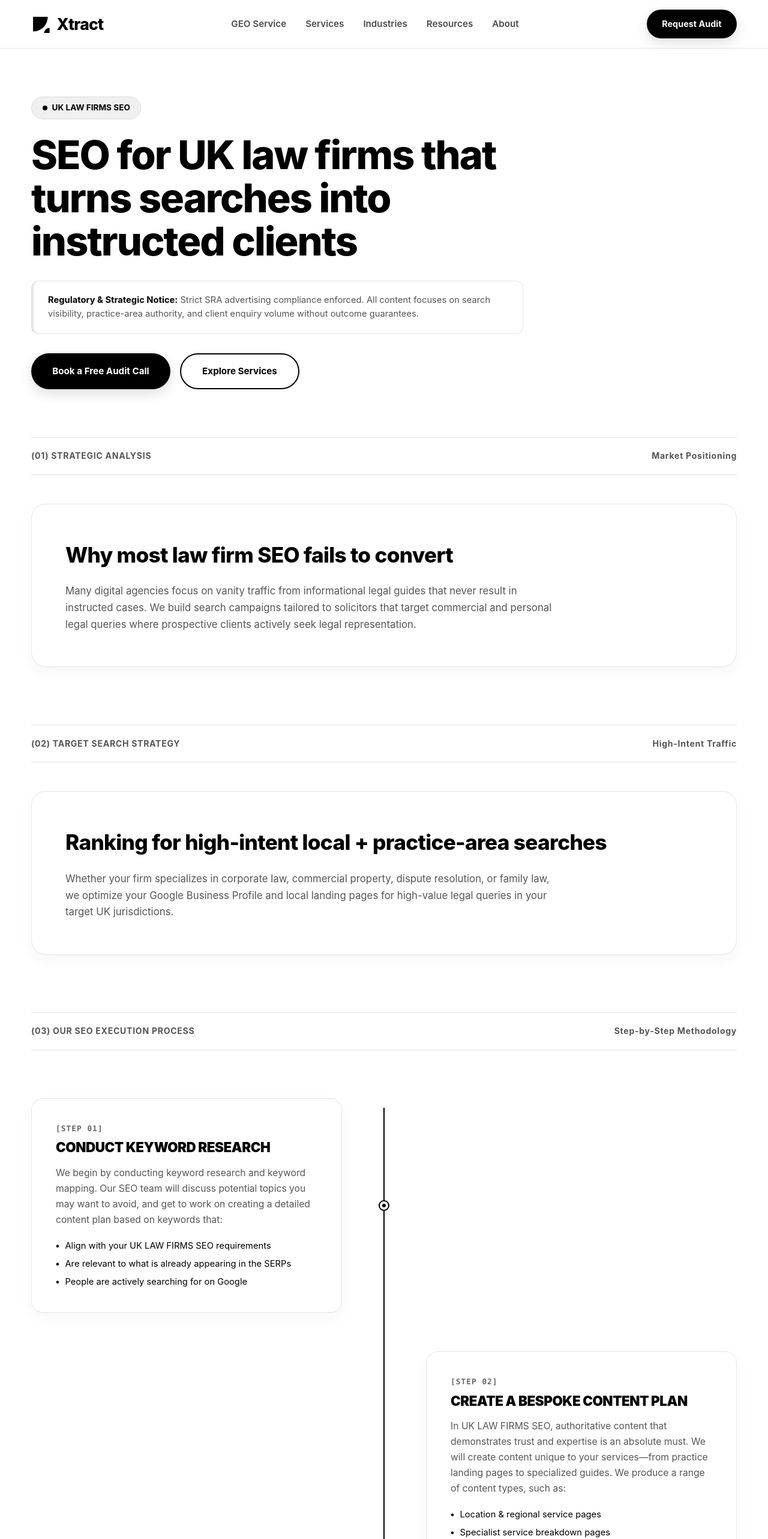
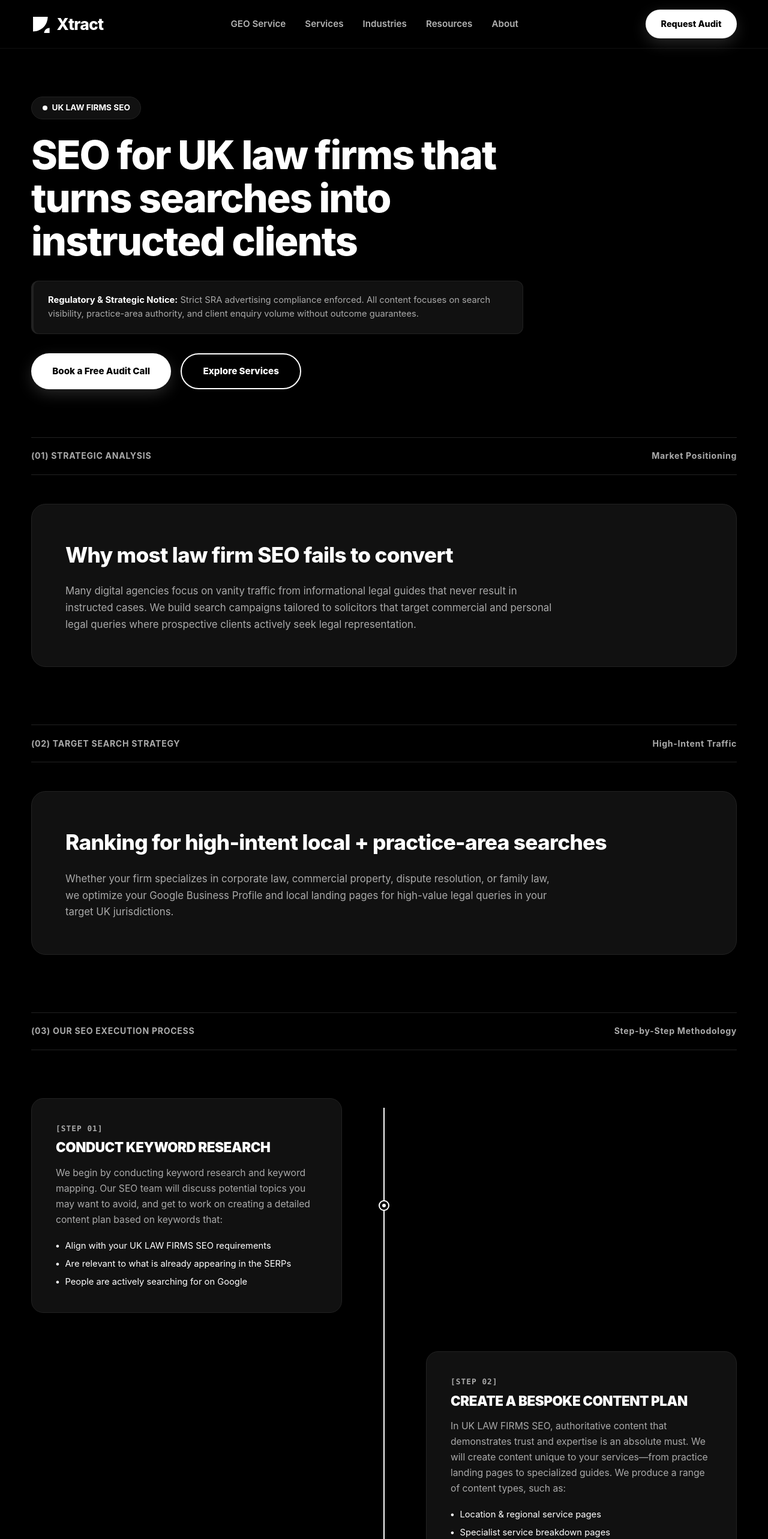
Before and after one commit to lucasthegreat1/agency-website, a Next.js app: page /seo-for-law-firms in a window 1280 px wide. Shown: the top 2566 px of the page at 60% size. Built offline with nearby package versions, Linux system fonts and the light colour scheme.

Commit message:
Convert entire website to site-wide Pitch Black primary dark theme (Black and White over White and Black)

```diff
--- a/src/app/globals.css
+++ b/src/app/globals.css
@@ -1,23 +1,23 @@
 :root {
-  --bg-primary: #ffffff;
-  --bg-surface: #ffffff;
-  --bg-secondary: #f8f8f8;
+  --bg-primary: #000000;
+  --bg-surface: #111111;
+  --bg-secondary: #181818;
   --bg-dark: #000000;
   --bg-dark-card: #111111;
 
-  --text-main: #000000;
-  --text-muted: #555555;
-  --text-light: #888888;
+  --text-main: #ffffff;
+  --text-muted: #aaaaaa;
+  --text-light: #777777;
   --text-white: #ffffff;
 
-  --brand-accent: #000000;
-  --brand-accent-hover: #222222;
-  --brand-accent-light: #f0f0f0;
-  --brand-underline: #000000;
+  --brand-accent: #ffffff;
+  --brand-accent-hover: #dddddd;
+  --brand-accent-light: #181818;
+  --brand-underline: #ffffff;
 
-  --border-light: #e5e5e5;
-  --border-subtle: #f0f0f0;
-  --border-dark: #222222;
+  --border-light: #222222;
+  --border-subtle: #333333;
+  --border-dark: #444444;
 
   --font-sans: -apple-system, BlinkMacSystemFont, "SF Pro Display", "Segoe UI", Roboto, Helvetica, Arial, sans-serif;
   --font-mono: SFMono-Regular, Menual, Monaco, Consolas, "Liberation Mono", "Courier New", monospace;
@@ -27,8 +27,8 @@
   --radius-lg: 20px;
   --radius-pill: 9999px;
 
-  --shadow-soft: 0 8px 24px rgba(0, 0, 0, 0.04);
-  --shadow-medium: 0 16px 36px rgba(0, 0, 0, 0.08);
+  --shadow-soft: 0 8px 24px rgba(0, 0, 0, 0.4);
+  --shadow-medium: 0 16px 36px rgba(0, 0, 0, 0.6);
 }
 
 * {
@@ -85,10 +85,10 @@ img, svg, video {
   align-items: center;
   gap: 0.5rem;
   padding: 0.45rem 1.1rem;
-  background-color: #f0f0f0;
-  border: 1px solid #dcdcdc;
+  background-color: #111111;
+  border: 1px solid #222222;
   border-radius: var(--radius-pill);
-  color: #000000;
+  color: #ffffff;
   font-size: 0.85rem;
   font-weight: 700;
   max-width: 100%;
@@ -107,8 +107,8 @@ img, svg, video {
   left: 0;
   right: 0;
   height: 6px;
-  background-color: #000000;
-  opacity: 0.15;
+  background-color: #ffffff;
+  opacity: 0.25;
   z-index: -1;
   border-radius: 3px;
 }
@@ -146,7 +146,7 @@ img, svg, video {
   gap: 0.6rem;
   padding: 0.9rem 2rem;
   font-size: 0.95rem;
-  font-weight: 700;
+  font-weight: 800;
   border-radius: var(--radius-pill);
   transition: all 0.25s ease;
   cursor: pointer;
@@ -164,24 +164,24 @@ img, svg, video {
 }
 
 .btn-primary {
-  background-color: #000000;
-  color: #ffffff;
-  box-shadow: 0 8px 20px rgba(0, 0, 0, 0.12);
+  background-color: #ffffff;
+  color: #000000;
+  box-shadow: 0 8px 24px rgba(255, 255, 255, 0.15);
 }
 .btn-primary:hover {
-  background-color: #333333;
-  color: #ffffff;
+  background-color: #dddddd;
+  color: #000000;
   transform: translateY(-2px);
 }
 
 .btn-outline {
   background-color: transparent;
-  color: #000000;
-  border: 2px solid #000000;
+  color: #ffffff;
+  border: 2px solid #ffffff;
 }
 .btn-outline:hover {
-  background-color: #000000;
-  color: #ffffff;
+  background-color: #ffffff;
+  color: #000000;
   transform: translateY(-2px);
 }
 
@@ -203,7 +203,7 @@ img, svg, video {
 }
 
 .grid-card:hover {
-  border-color: #000000;
+  border-color: #ffffff;
   transform: translateY(-4px);
   box-shadow: var(--shadow-medium);
 }
@@ -211,11 +211,11 @@ img, svg, video {
 .card-num-pill {
   display: inline-block;
   padding: 0.3rem 0.8rem;
-  background-color: #000000;
-  color: #ffffff;
+  background-color: #ffffff;
+  color: #000000;
   border-radius: var(--radius-pill);
   font-size: 0.8rem;
-  font-weight: 700;
+  font-weight: 800;
   margin-bottom: 1.2rem;
 }
 
--- a/src/components/IndustryPageTemplate.tsx
+++ b/src/components/IndustryPageTemplate.tsx
@@ -57,7 +57,7 @@ export default function IndustryPageTemplate({ spec }: { spec: UKIndustrySpec })
   };
 
   return (
-    <div style={{ backgroundColor: '#ffffff', color: '#000000', minHeight: '100vh', paddingTop: '5rem', paddingBottom: '6rem' }}>
+    <div style={{ backgroundColor: '#000000', color: '#ffffff', minHeight: '100vh', paddingTop: '5rem', paddingBottom: '6rem' }}>
       <script
         type="application/ld+json"
         dangerouslySetInnerHTML={{ __html: JSON.stringify(jsonLd) }}
@@ -66,16 +66,16 @@ export default function IndustryPageTemplate({ spec }: { spec: UKIndustrySpec })
       {/* HERO SECTION */}
       <section style={{ marginBottom: '5rem' }}>
         <div className="container">
-          <div className="soft-pill-tag" style={{ marginBottom: '1.5rem' }}>
-            <span style={{ width: '8px', height: '8px', borderRadius: '50%', backgroundColor: '#000000' }} /> {spec.tag}
+          <div className="soft-pill-tag" style={{ marginBottom: '1.5rem', backgroundColor: '#111111', borderColor: '#222222', color: '#ffffff' }}>
+            <span style={{ width: '8px', height: '8px', borderRadius: '50%', backgroundColor: '#ffffff' }} /> {spec.tag}
           </div>
-          <h1 style={{ fontSize: 'clamp(2.5rem, 5.2vw, 4.5rem)', fontWeight: 800, color: '#000000', letterSpacing: '-0.03em', lineHeight: 1.08, marginBottom: '1.8rem', maxWidth: '900px' }}>
+          <h1 style={{ fontSize: 'clamp(2.5rem, 5.2vw, 4.5rem)', fontWeight: 800, color: '#ffffff', letterSpacing: '-0.03em', lineHeight: 1.08, marginBottom: '1.8rem', maxWidth: '900px' }}>
             {spec.h1}
           </h1>
 
           {spec.metaNotesNotice && (
-            <div style={{ backgroundColor: '#ffffff', borderLeft: '4px solid #000000', border: '1px solid #e5e5e5', borderLeftWidth: '4px', borderRadius: '12px', padding: '1.25rem 1.5rem', marginBottom: '2rem', maxWidth: '820px', fontSize: '0.92rem', color: '#555555' }}>
-              <strong style={{ color: '#000000' }}>Regulatory & Strategic Notice:</strong> {spec.metaNotesNotice}
+            <div style={{ backgroundColor: '#111111', borderLeft: '4px solid #ffffff', border: '1px solid #222222', borderLeftWidth: '4px', borderRadius: '12px', padding: '1.25rem 1.5rem', marginBottom: '2rem', maxWidth: '820px', fontSize: '0.92rem', color: '#aaaaaa' }}>
+              <strong style={{ color: '#ffffff' }}>Regulatory & Strategic Notice:</strong> {spec.metaNotesNotice}
             </div>
           )}
 
@@ -93,16 +93,16 @@ export default function IndustryPageTemplate({ spec }: { spec: UKIndustrySpec })
       {/* H2 OUTLINE SECTION 1 */}
       <section style={{ marginBottom: '6rem' }}>
         <div className="container">
-          <div className="section-bar">
+          <div className="section-bar" style={{ borderColor: '#222222', color: '#aaaaaa' }}>
             <span>(01) STRATEGIC ANALYSIS</span>
             <span>Market Positioning</span>
           </div>
 
-          <div style={{ backgroundColor: '#ffffff', border: '1px solid #e5e5e5', borderRadius: '24px', padding: '3.5rem', boxShadow: '0 8px 24px rgba(0, 0, 0, 0.04)' }}>
-            <h2 style={{ fontSize: '2.2rem', fontWeight: 800, color: '#000000', letterSpacing: '-0.02em', marginBottom: '1.2rem' }}>
+          <div style={{ backgroundColor: '#111111', border: '1px solid #222222', borderRadius: '24px', padding: '3.5rem', boxShadow: '0 8px 24px rgba(0, 0, 0, 0.4)' }}>
+            <h2 style={{ fontSize: '2.2rem', fontWeight: 800, color: '#ffffff', letterSpacing: '-0.02em', marginBottom: '1.2rem' }}>
               {spec.h2Outline.section1Title}
             </h2>
-            <p style={{ color: '#555555', fontSize: '1.05rem', lineHeight: 1.65, maxWidth: '820px', whiteSpace: 'pre-line' }}>
+            <p style={{ color: '#aaaaaa', fontSize: '1.05rem', lineHeight: 1.65, maxWidth: '820px', whiteSpace: 'pre-line' }}>
               {spec.h2Outline.section1Content}
             </p>
           </div>
@@ -112,16 +112,16 @@ export default function IndustryPageTemplate({ spec }: { spec: UKIndustrySpec })
       {/* H2 OUTLINE SECTION 2 */}
       <section style={{ marginBottom: '6rem' }}>
         <div className="container">
-          <div className="section-bar">
+          <div className="section-bar" style={{ borderColor: '#222222', color: '#aaaaaa' }}>
             <span>(02) TARGET SEARCH STRATEGY</span>
             <span>High-Intent Traffic</span>
           </div>
 
-          <div style={{ backgroundColor: '#ffffff', border: '1px solid #e5e5e5', borderRadius: '24px', padding: '3.5rem', boxShadow: '0 8px 24px rgba(0, 0, 0, 0.04)' }}>
-            <h2 style={{ fontSize: '2.2rem', fontWeight: 800, color: '#000000', letterSpacing: '-0.02em', marginBottom: '1.2rem' }}>
+          <div style={{ backgroundColor: '#111111', border: '1px solid #222222', borderRadius: '24px', padding: '3.5rem', boxShadow: '0 8px 24px rgba(0, 0, 0, 0.4)' }}>
+            <h2 style={{ fontSize: '2.2rem', fontWeight: 800, color: '#ffffff', letterSpacing: '-0.02em', marginBottom: '1.2rem' }}>
               {spec.h2Outline.section2Title}
             </h2>
-            <p style={{ color: '#555555', fontSize: '1.05rem', lineHeight: 1.65, maxWidth: '820px', whiteSpace: 'pre-line' }}>
+            <p style={{ color: '#aaaaaa', fontSize: '1.05rem', lineHeight: 1.65, maxWidth: '820px', whiteSpace: 'pre-line' }}>
               {spec.h2Outline.section2Content}
             </p>
           </div>
@@ -131,7 +131,7 @@ export default function IndustryPageTemplate({ spec }: { spec: UKIndustrySpec })
       {/* PROCESS GRAPH SECTION - SEO TIMELINE */}
       <section style={{ marginBottom: '6rem' }}>
         <div className="container">
-          <div className="section-bar">
+          <div className="section-bar" style={{ borderColor: '#222222', color: '#aaaaaa' }}>
             <span>(03) OUR SEO EXECUTION PROCESS</span>
             <span>Step-by-Step Methodology</span>
           </div>
@@ -143,12 +143,12 @@ export default function IndustryPageTemplate({ spec }: { spec: UKIndustrySpec })
       {/* H2 OUTLINE SECTION 3: CASE STUDY */}
       <section style={{ marginBottom: '6rem' }}>
         <div className="container">
-          <div className="section-bar">
+          <div className="section-bar" style={{ borderColor: '#222222', color: '#aaaaaa' }}>
             <span>(04) PROVEN PROOF</span>
             <span>Case Study & Outcomes</span>
           </div>
 
-          <div style={{ backgroundColor: '#000000', color: '#ffffff', borderRadius: '24px', padding: '3.5rem', boxShadow: '0 16px 36px rgba(0, 0, 0, 0.15)' }}>
+          <div style={{ backgroundColor: '#111111', border: '1px solid #222222', color: '#ffffff', borderRadius: '24px', padding: '3.5rem', boxShadow: '0 16px 36px rgba(0, 0, 0, 0.5)' }}>
             <div style={{ fontSize: '0.85rem', fontWeight: 800, color: '#aaaaaa', letterSpacing: '0.08em', textTransform: 'uppercase', marginBottom: '1.2rem' }}>
               VERIFIED OUTCOMES
             </div>
@@ -168,23 +168,23 @@ export default function IndustryPageTemplate({ spec }: { spec: UKIndustrySpec })
       {/* H2 OUTLINE SECTION 4: RETAINER SCOPE */}
       <section style={{ marginBottom: '6rem' }}>
         <div className="container">
-          <div className="section-bar">
+          <div className="section-bar" style={{ borderColor: '#222222', color: '#aaaaaa' }}>
             <span>(05) RETAINER SCOPE</span>
             <span>What's Included</span>
           </div>
 
-          <div style={{ backgroundColor: '#ffffff', border: '1px solid #e5e5e5', borderRadius: '24px', padding: '3.5rem' }}>
-            <h2 style={{ fontSize: '2.2rem', fontWeight: 800, color: '#000000', letterSpacing: '-0.02em', marginBottom: '2.5rem' }}>
+          <div style={{ backgroundColor: '#111111', border: '1px solid #222222', borderRadius: '24px', padding: '3.5rem' }}>
+            <h2 style={{ fontSize: '2.2rem', fontWeight: 800, color: '#ffffff', letterSpacing: '-0.02em', marginBottom: '2.5rem' }}>
               {spec.h2Outline.retainerTitle}
             </h2>
 
             <div style={{ display: 'grid', gridTemplateColumns: 'repeat(auto-fit, minmax(280px, 1fr))', gap: '1.5rem' }}>
               {spec.h2Outline.retainerItems.map((item, idx) => (
-                <div key={idx} style={{ backgroundColor: '#f8f8f8', border: '1px solid #e5e5e5', borderRadius: '16px', padding: '1.5rem', display: 'flex', alignItems: 'center', gap: '1rem' }}>
-                  <div style={{ width: '24px', height: '24px', borderRadius: '50%', backgroundColor: '#000000', display: 'flex', alignItems: 'center', justifyContent: 'center', color: '#ffffff', flexShrink: 0, fontSize: '0.8rem', fontWeight: 800 }}>
+                <div key={idx} style={{ backgroundColor: '#181818', border: '1px solid #222222', borderRadius: '16px', padding: '1.5rem', display: 'flex', alignItems: 'center', gap: '1rem' }}>
+                  <div style={{ width: '24px', height: '24px', borderRadius: '50%', backgroundColor: '#ffffff', display: 'flex', alignItems: 'center', justifyContent: 'center', color: '#000000', flexShrink: 0, fontSize: '0.8rem', fontWeight: 900 }}>
                     ✓
                   </div>
-                  <span style={{ fontSize: '0.98rem', fontWeight: 700, color: '#000000' }}>{item}</span>
+                  <span style={{ fontSize: '0.98rem', fontWeight: 700, color: '#ffffff' }}>{item}</span>
                 </div>
               ))}
             </div>
@@ -192,23 +192,23 @@ export default function IndustryPageTemplate({ spec }: { spec: UKIndustrySpec })
         </div>
       </section>
 
-      {/* DEDICATED AI SEARCH / GEO H2 BLOCK (Between Retainer Scope & FAQ) */}
+      {/* DEDICATED AI SEARCH / GEO H2 BLOCK */}
       {spec.aiSearchSection && (
         <section style={{ marginBottom: '6rem' }}>
           <div className="container">
-            <div className="section-bar">
+            <div className="section-bar" style={{ borderColor: '#222222', color: '#aaaaaa' }}>
               <span>(06) AI SEARCH & FORWARD-THINKING VISIBILITY</span>
               <span>Modern Search Behaviour</span>
             </div>
 
-            <div style={{ backgroundColor: '#f8f8f8', border: '1px solid #e5e5e5', borderRadius: '24px', padding: '3.5rem' }}>
-              <div className="soft-pill-tag" style={{ marginBottom: '1.2rem' }}>
+            <div style={{ backgroundColor: '#111111', border: '1px solid #222222', borderRadius: '24px', padding: '3.5rem' }}>
+              <div className="soft-pill-tag" style={{ marginBottom: '1.2rem', backgroundColor: '#181818', borderColor: '#333333', color: '#ffffff' }}>
                 AI Search Optimization
               </div>
-              <h2 style={{ fontSize: '2.2rem', fontWeight: 800, color: '#000000', letterSpacing: '-0.02em', marginBottom: '1.2rem' }}>
+              <h2 style={{ fontSize: '2.2rem', fontWeight: 800, color: '#ffffff', letterSpacing: '-0.02em', marginBottom: '1.2rem' }}>
                 {spec.aiSearchSection.h2}
               </h2>
-              <p style={{ color: '#444444', fontSize: '1.08rem', lineHeight: 1.7, maxWidth: '840px' }}>
+              <p style={{ color: '#aaaaaa', fontSize: '1.08rem', lineHeight: 1.7, maxWidth: '840px' }}>
                 {spec.aiSearchSection.content}
               </p>
             </div>
@@ -219,17 +219,17 @@ export default function IndustryPageTemplate({ spec }: { spec: UKIndustrySpec })
       {/* H2 OUTLINE SECTION 5: FAQS */}
       <section style={{ marginBottom: '6rem' }}>
         <div className="container">
-          <div className="section-bar">
+          <div className="section-bar" style={{ borderColor: '#222222', color: '#aaaaaa' }}>
             <span>({spec.aiSearchSection ? '07' : '06'}) FREQUENTLY ASKED QUESTIONS</span>
             <span>Clear Answers</span>
           </div>
 
-          <div style={{ backgroundColor: '#ffffff', border: '1px solid #e5e5e5', borderRadius: '24px', padding: '2.5rem' }}>
+          <div style={{ backgroundColor: '#111111', border: '1px solid #222222', borderRadius: '24px', padding: '2.5rem' }}>
             <div style={{ display: 'flex', flexDirection: 'column', gap: '1rem' }}>
               {spec.faqs.map((faq, idx) => {
                 const isOpen = openFaq === idx;
                 return (
-                  <div key={idx} style={{ borderBottom: '1px solid #f0f0f0', paddingBottom: '1rem' }}>
+                  <div key={idx} style={{ borderBottom: '1px solid #222222', paddingBottom: '1rem' }}>
                     <button
                       onClick={() => setOpenFaq(isOpen ? null : idx)}
                       style={{
@@ -240,7 +240,7 @@ export default function IndustryPageTemplate({ spec }: { spec: UKIndustrySpec })
                         padding: '0.8rem 0',
                         fontSize: '1.1rem',
                         fontWeight: 800,
-                        color: '#000000',
+                        color: '#ffffff',
                         cursor: 'pointer',
                         display: 'flex',
                         alignItems: 'center',
@@ -248,10 +248,10 @@ export default function IndustryPageTemplate({ spec }: { spec: UKIndustrySpec })
                       }}
                     >
                       <span>{faq.q}</span>
-                      <span style={{ color: '#000000', fontWeight: 800, fontSize: '1.2rem' }}>{isOpen ? '−' : '+'}</span>
+                      <span style={{ color: '#ffffff', fontWeight: 800, fontSize: '1.2rem' }}>{isOpen ? '−' : '+'}</span>
                     </button>
                     {isOpen && (
-                      <p style={{ color: '#555555', fontSize: '0.98rem', lineHeight: 1.65, paddingBottom: '0.5rem' }}>
+                      <p style={{ color: '#aaaaaa', fontSize: '0.98rem', lineHeight: 1.65, paddingBottom: '0.5rem' }}>
                         {faq.a}
                       </p>
                     )}
@@ -267,13 +267,13 @@ export default function IndustryPageTemplate({ spec }: { spec: UKIndustrySpec })
       <section id="audit-widget">
         <div className="container" style={{ maxWidth: '900px' }}>
           <div style={{ textAlign: 'center', marginBottom: '3rem' }}>
-            <div className="soft-pill-tag" style={{ marginBottom: '1rem' }}>
+            <div className="soft-pill-tag" style={{ marginBottom: '1rem', backgroundColor: '#181818', borderColor: '#333333', color: '#ffffff' }}>
               Claim Your Free Audit
             </div>
-            <h2 style={{ fontSize: '2.5rem', fontWeight: 800, color: '#000000', letterSpacing: '-0.02em', marginBottom: '1rem' }}>
+            <h2 style={{ fontSize: '2.5rem', fontWeight: 800, color: '#ffffff', letterSpacing: '-0.02em', marginBottom: '1rem' }}>
               Ready to Fill Your Pipeline with High-Intent Organic Clients?
             </h2>
-            <p style={{ color: '#555555', fontSize: '1.05rem', maxWidth: '600px', margin: '0 auto' }}>
+            <p style={{ color: '#aaaaaa', fontSize: '1.05rem', maxWidth: '600px', margin: '0 auto' }}>
               Enter your domain below for a free technical search & AI visibility analysis.
             </p>
           </div>
--- a/src/components/Navbar.tsx
+++ b/src/components/Navbar.tsx
@@ -24,14 +24,14 @@ export default function Navbar() {
         position: 'sticky',
         top: 0,
         zIndex: 50,
-        backgroundColor: '#ffffff',
-        borderBottom: '1px solid #e5e5e5',
+        backgroundColor: '#000000',
+        borderBottom: '1px solid #111111',
       }}
     >
       <div className="container" style={{ display: 'flex', alignItems: 'center', justifyContent: 'space-between', height: '80px' }}>
-        {/* Crisp Vector Pure Black Logo */}
+        {/* Pure White Vector Logo */}
         <Link href="/" style={{ display: 'flex', alignItems: 'center', textDecoration: 'none' }}>
-          <Logo color="#000000" height={34} />
+          <Logo color="#ffffff" height={34} />
         </Link>
 
         {/* Desktop Nav Links */}
@@ -45,7 +45,7 @@ export default function Navbar() {
                 style={{
                   fontSize: '0.95rem',
                   fontWeight: isActive ? 800 : 600,
-                  color: '#000000',
+                  color: '#ffffff',
                   transition: 'opacity 0.2s ease',
                   opacity: isActive ? 1 : 0.7,
                   padding: '0.4rem 0',
@@ -61,7 +61,7 @@ export default function Navbar() {
                       left: 0,
                       right: 0,
                       height: '3px',
-                      backgroundColor: '#000000',
+                      backgroundColor: '#ffffff',
                       borderRadius: '2px',
                     }}
                   />
@@ -85,7 +85,7 @@ export default function Navbar() {
               border: 'none',
               cursor: 'pointer',
               display: 'none',
-              color: '#000000',
+              color: '#ffffff',
             }}
             className="mobile-toggle"
           >
@@ -103,13 +103,13 @@ export default function Navbar() {
             left: 0,
             right: 0,
             bottom: 0,
-            backgroundColor: '#ffffff',
+            backgroundColor: '#000000',
             padding: '2rem',
             display: 'flex',
             flexDirection: 'column',
             gap: '1.5rem',
             zIndex: 40,
-            borderTop: '1px solid #e5e5e5',
+            borderTop: '1px solid #222222',
           }}
         >
           {navItems.map((item) => (
@@ -120,9 +120,9 @@ export default function Navbar() {
               style={{
                 fontSize: '1.2rem',
                 fontWeight: 700,
-                color: '#000000',
+                color: '#ffffff',
                 paddingBottom: '0.8rem',
-                borderBottom: '1px solid #e5e5e5',
+                borderBottom: '1px solid #222222',
                 opacity: pathname === item.href ? 1 : 0.6,
               }}
             >
--- a/src/components/SeoGeoProcessTimeline.tsx
+++ b/src/components/SeoGeoProcessTimeline.tsx
@@ -70,7 +70,7 @@ export default function SeoGeoProcessTimeline({ industryName }: { industryName?:
           top: '3rem',
           bottom: '3rem',
           width: '2px',
-          backgroundColor: '#000000',
+          backgroundColor: '#ffffff',
           transform: 'translateX(-50%)',
           zIndex: 1,
         }}
@@ -92,21 +92,21 @@ export default function SeoGeoProcessTimeline({ industryName }: { industryName?:
             <div style={{ paddingRight: step.side === 'left' ? '2.5rem' : '0', paddingLeft: step.side === 'right' ? '2.5rem' : '0', gridColumn: step.side === 'left' ? '1' : '3' }}>
               <div
                 style={{
-                  backgroundColor: '#ffffff',
-                  border: '1px solid #e5e5e5',
+                  backgroundColor: '#111111',
+                  border: '1px solid #222222',
                   borderRadius: '20px',
                   padding: '2.5rem',
-                  boxShadow: '0 8px 24px rgba(0, 0, 0, 0.04)',
+                  boxShadow: '0 8px 24px rgba(0, 0, 0, 0.4)',
                 }}
               >
-                <div style={{ fontFamily: 'var(--font-mono)', fontSize: '0.8rem', fontWeight: 800, color: '#666666', letterSpacing: '0.08em', marginBottom: '0.5rem' }}>
+                <div style={{ fontFamily: 'var(--font-mono)', fontSize: '0.8rem', fontWeight: 800, color: '#aaaaaa', letterSpacing: '0.08em', marginBottom: '0.5rem' }}>
                   [STEP {step.num}]
                 </div>
                 <h3
                   style={{
                     fontSize: '1.4rem',
                     fontWeight: 900,
-                    color: '#000000',
+                    color: '#ffffff',
                     letterSpacing: '-0.02em',
                     lineHeight: 1.2,
                     marginBottom: '1rem',
@@ -115,19 +115,19 @@ export default function SeoGeoProcessTimeline({ industryName }: { industryName?:
                 >
                   {step.title}
                 </h3>
-                <p style={{ color: '#555555', fontSize: '0.98rem', lineHeight: 1.65, marginBottom: '1.2rem' }}>
+                <p style={{ color: '#aaaaaa', fontSize: '0.98rem', lineHeight: 1.65, marginBottom: '1.2rem' }}>
                   {step.description}
                 </p>
-                <ul style={{ listStyle: 'none', display: 'flex', flexDirection: 'column', gap: '0.5rem', fontSize: '0.92rem', color: '#000000', marginBottom: step.extraText ? '1.2rem' : '0' }}>
+                <ul style={{ listStyle: 'none', display: 'flex', flexDirection: 'column', gap: '0.5rem', fontSize: '0.92rem', color: '#ffffff', marginBottom: step.extraText ? '1.2rem' : '0' }}>
                   {step.bullets.map((b, i) => (
                     <li key={i} style={{ display: 'flex', alignItems: 'flex-start', gap: '0.6rem', lineHeight: 1.5 }}>
-                      <span style={{ fontWeight: 900, color: '#000000' }}>•</span>
+                      <span style={{ fontWeight: 900, color: '#ffffff' }}>•</span>
                       <span>{b}</span>
                     </li>
                   ))}
                 </ul>
                 {step.extraText && (
-                  <p style={{ color: '#555555', fontSize: '0.95rem', lineHeight: 1.65, paddingTop: '0.5rem', borderTop: '1px solid #f0f0f0' }}>
+                  <p style={{ color: '#aaaaaa', fontSize: '0.95rem', lineHeight: 1.65, paddingTop: '0.8rem', borderTop: '1px solid #222222' }}>
                     {step.extraText}
                   </p>
                 )}
@@ -141,9 +141,9 @@ export default function SeoGeoProcessTimeline({ industryName }: { industryName?:
                   width: '14px',
                   height: '14px',
                   borderRadius: '50%',
-                  backgroundColor: '#000000',
-                  border: '4px solid #ffffff',
-                  boxShadow: '0 0 0 2px #000000',
+                  backgroundColor: '#ffffff',
+                  border: '4px solid #000000',
+                  boxShadow: '0 0 0 2px #ffffff',
                 }}
               />
             </div>
```
Also changed, not shown: src/app/generative-engine-optimization/page.tsx (+25 -25 lines), src/components/AIAuditWidget.tsx (+37 -37 lines).
